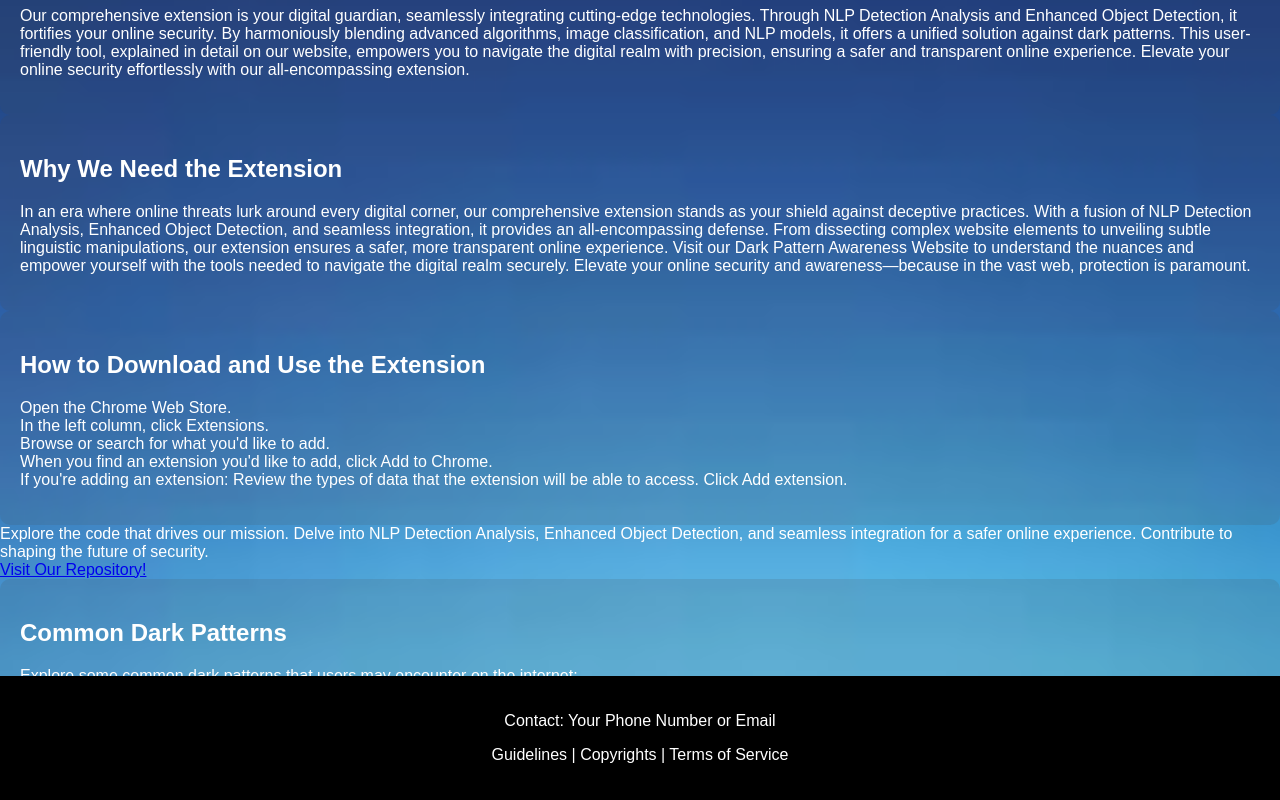
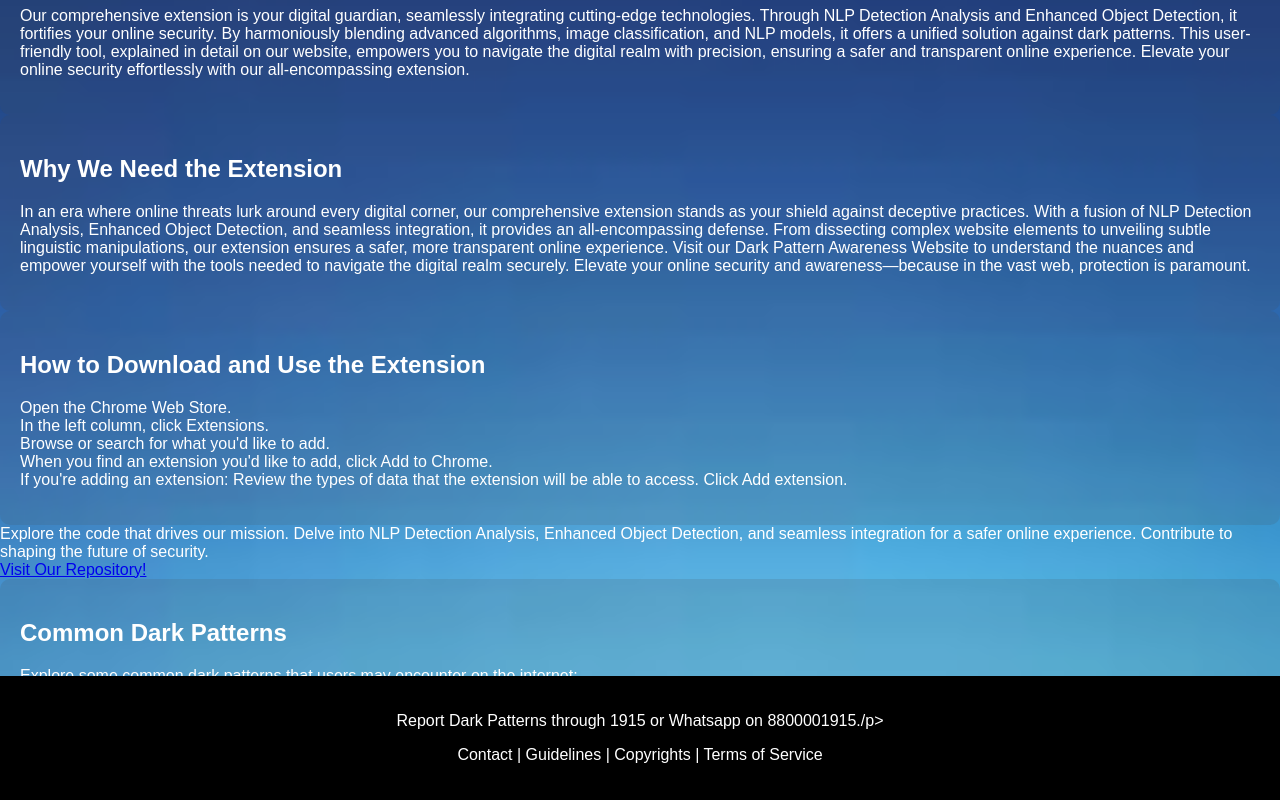
Before and after one commit to swara063/DarkPatterns, a plain HTML site: page website/index.html in a window 1280 px wide. Shown: the part 524-1324 px from the top of the page. Drawn offline with Linux system fonts and the light colour scheme.

Commit message:
Update index.html

```diff
--- a/website/index.html
+++ b/website/index.html
@@ -15,7 +15,7 @@
 
     <div id="who" class="content-section">
       <h2>Who Are We</h2>
-      <p>We are Team DarkShadow,the forefront of digital empowerment, dedicated to crafting innovative solutions that prioritize your online safety. From a comprehensive extension integrating NLP Detection Analysis and Enhanced Object Detection to a user-centric dark pattern awareness website, we equip you with knowledge and tools. Whether you're a vigilant user seeking heightened awareness or someone looking for a unified solution against online deception, we are your trusted ally. Elevate your online experience with us – where security meets seamless functionality.</p>
+      <p>We are Team DarkShadow, the forefront of digital empowerment, dedicated to crafting innovative solutions that prioritize your online safety. From a comprehensive extension integrating NLP Detection Analysis and Enhanced Object Detection to a user-centric dark pattern awareness website, we equip you with knowledge and tools. Whether you're a vigilant user seeking heightened awareness or someone looking for a unified solution against online deception, we are your trusted ally. Elevate your online experience with us – where security meets seamless functionality.</p>
     </div>
 
     <div id="what" class="content-section">
@@ -80,7 +80,7 @@ If you're adding an extension: Review the types of data that the extension will
         <br><br>
         (iii) <a>a product or service is advertised as free without appropriate disclosure of the fact that the continuation of use requires in-app purchase</a>;
         <br><br>
-        (iv) <a>a user is prevented from availing a service which is already paid for unless something additional is purchased</a>.
+        (iv) <a>a user is prevented from availing a service that is already paid for unless something additional is purchased</a>.
     </p>
     <p>
       9. <a href="https://www.google.com/search?q=%E2%80%9CDisguised+advertisement%E2%80%9D" id="common-dark-patterns" target="_blank">“Disguised advertisement”</a> means a practice of posing, masking advertisements as other types of content such as user-generated content or new articles or false advertisements, which are designed to blend in with the rest of an interface in order to trick customers into clicking on them.
@@ -118,8 +118,8 @@ If you're adding an extension: Review the types of data that the extension will
 
   <!-- Footer -->
   <footer>
-    <p>Contact: Your Phone Number or Email</p>
-    <p>Guidelines | Copyrights | Terms of Service</p>
+    <p>Report Dark Patterns through 1915 or Whatsapp on 8800001915./p>
+    <p>Contact | Guidelines | Copyrights | Terms of Service</p>
   </footer>
 </body>
 </html>
```
